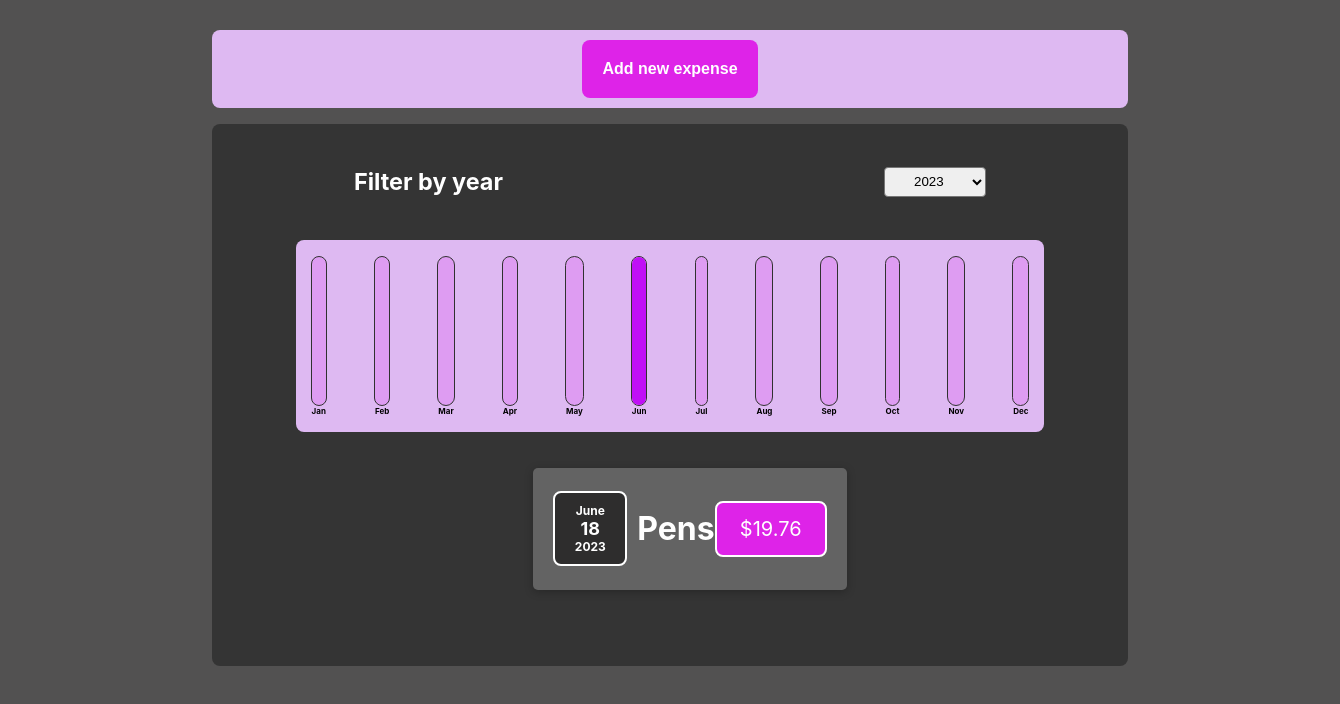
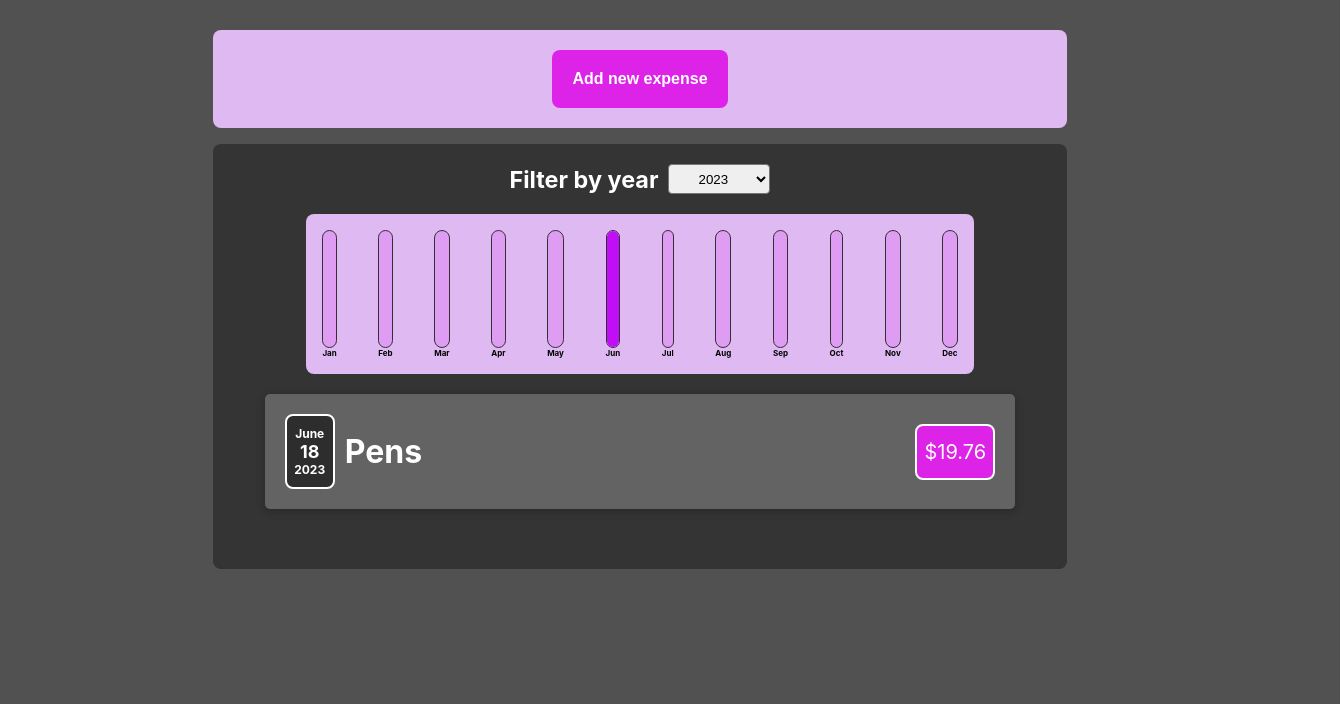
Before and after one commit to glauciellesa/expenseTracker, a React (Create React App) app: page / in a window 1280 px wide. Shown: the top 704 px of the page, 1340 px wide, since content can reach past the window. Built offline with nearby package versions, Linux system fonts and the light colour scheme.

Commit message:
Set up of css

```diff
--- a/src/App.js
+++ b/src/App.js
@@ -36,8 +36,6 @@ As I want that app receive props from the child NewExpense I'll need create my o
 
 const StyledApp = styled.div`
   padding: 30px;
-  width: 100%;
-
   display: flex;
   flex-direction: column;
   align-items: center;
--- a/src/components/Chart/Chart.jsx
+++ b/src/components/Chart/Chart.jsx
@@ -30,4 +30,7 @@ const StyledChart = styled.div`
   flex-direction: row;
   justify-content: space-between;
   text-align: center;
+  @media (max-width: 400px) {
+    width: 100%;
+  }
 `;
--- a/src/components/expense/ExpenseItem.jsx
+++ b/src/components/expense/ExpenseItem.jsx
@@ -21,15 +21,15 @@ export default ExpenseItem;
 to help me and to style this componet in a more organized way */
 
 const StyledHeader = styled.li`
+  width: 100%;
   display: flex;
   justify-content: space-between;
   align-items: center;
+  flex-wrap: wrap;
   color: #fff;
-  height: fit-content;
   border-radius: 5px;
   padding: 20px;
   background-color: #636363;
-
   box-shadow: 0 2px 8px rgba(0, 0, 0, 0.25);
   margin-bottom: 20px;
   .item {
--- a/src/components/expense/Expenses.jsx
+++ b/src/components/expense/Expenses.jsx
@@ -38,6 +38,9 @@ const StyledExpense = styled.div`
   gap: 20px;
   justify-content: center;
   align-items: center;
+  @media (max-width: 400px) {
+    width: 100%;
+  }
 `;
 
 /*
--- a/src/components/expense/ExpensesList.jsx
+++ b/src/components/expense/ExpensesList.jsx
@@ -1,9 +1,11 @@
+import styled from "styled-components";
 import ExpenseItem from "./ExpenseItem";
 
 const ExpensesList = (props) => {
   const filteredExpense = props.filteredItems;
 
   return (
+    <StyledExpensesList>
       <ul>
         {filteredExpense.map((elem) => (
           <ExpenseItem
@@ -14,7 +16,12 @@ const ExpensesList = (props) => {
           />
         ))}
       </ul>
+    </StyledExpensesList>
   );
 };
 
 export default ExpensesList;
+
+const StyledExpensesList = styled.div`
+  width: 90%;
+`;
--- a/src/components/expensesFilter/ExpensesFilter.jsx
+++ b/src/components/expensesFilter/ExpensesFilter.jsx
@@ -25,7 +25,6 @@ const ExpensesFilter = (props) => {
 export default ExpensesFilter;
 
 const StyledFilter = styled.div`
-  width: 75%;
   color: #fff;
   font-size: 20px;
   .filter {
@@ -36,6 +35,7 @@ const StyledFilter = styled.div`
     align-items: center;
   }
   select {
+    margin-left: 10px;
     height: 30px;
     border-radius: 4px;
     padding: 0 25px;
--- a/src/components/newExpense/ExpenseForm.jsx
+++ b/src/components/newExpense/ExpenseForm.jsx
@@ -105,7 +105,7 @@ const expenseData = {
 */
 
 const StyledExpenseForm = styled.form`
-  padding: 10px 40px;
+  padding: 10px;
   font-size: 1.5rem;
   font-weight: 700;
   display: flex;
@@ -143,6 +143,7 @@ const StyledExpenseForm = styled.form`
   .new-expense__actions {
     display: flex;
     justify-content: center;
+    flex-wrap: wrap;
     gap: 20px;
     padding: 10px;
   }
--- a/src/components/newExpense/NewExpense.jsx
+++ b/src/components/newExpense/NewExpense.jsx
@@ -41,8 +41,8 @@ handler this data that i recieved as props, so I'll copy the enterdExpenseData a
  */
 
 const StyledNewExpense = styled.div`
-  padding: 10px;
   width: 70%;
+  padding: 20px;
   border-radius: 8px;
   display: flex;
   flex-wrap: wrap;
@@ -50,7 +50,10 @@ const StyledNewExpense = styled.div`
   margin-bottom: 1rem;
   text-align: left;
   background-color: rgb(222, 185, 242);
-
+  @media (max-width: 400px) {
+    padding: 0;
+    width: 100%;
+  }
   button {
     font-size: 1rem;
     font-weight: 700;
--- a/src/index.css
+++ b/src/index.css
@@ -1,3 +1,8 @@
+* {
+  box-sizing: border-box;
+  padding: 0;
+  margin: 0;
+}
 body {
   margin: 0;
   font-family: -apple-system, BlinkMacSystemFont, "Segoe UI", "Roboto", "Oxygen",
@@ -5,16 +10,10 @@ body {
     sans-serif;
   -webkit-font-smoothing: antialiased;
   -moz-osx-font-smoothing: grayscale;
+  background-color: #201f1fc5;
 }
 
 code {
   font-family: source-code-pro, Menlo, Monaco, Consolas, "Courier New",
     monospace;
 }
-
-body {
-  background-color: #201f1fc5;
-  box-sizing: border-box;
-  padding: 0;
-  margin: 0;
-}
```
Lines whose indentation alone changed are shown as unchanged.
